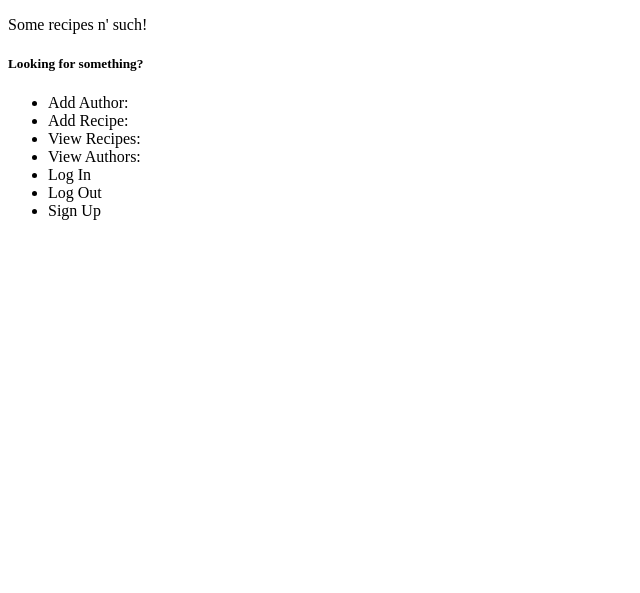
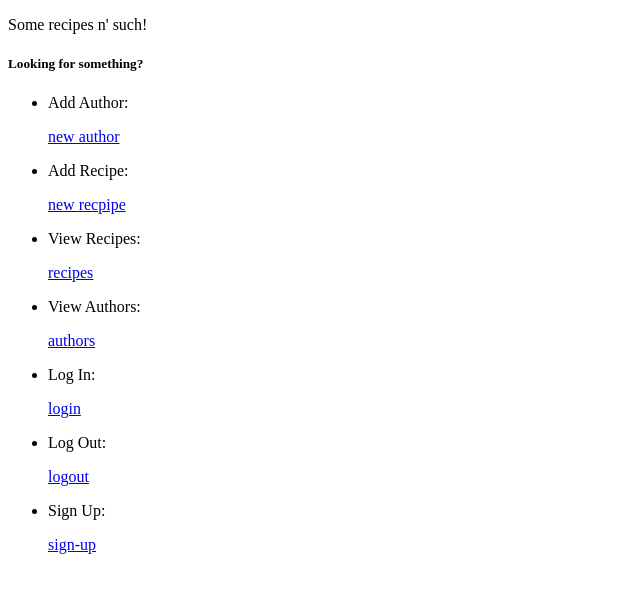
Before and after one commit to mdshepard/recipebox, a Django app: page / in a window 1280 px wide. Shown: the top 593 px of the page, without its empty margins (0-640 px from the left). Run offline with Django 3.2, Linux system fonts and the light colour scheme; data that the repository does not hold is empty.

Commit message:
fixed add_author bug

```diff
--- a/recipebox/templates/add_author.html
+++ b/recipebox/templates/add_author.html
@@ -1,4 +1,4 @@
-{% extends 'base.html' %}
+{% extends 'index.html' %}
 
 {% block content %}
 
--- a/recipebox/templates/index.html
+++ b/recipebox/templates/index.html
@@ -17,13 +17,23 @@
     </ul>
     <h5>Looking for something?</h5>
         <ul>
-            <li>Add Author: <a href="addauthor/"></a> </li>
-            <li>Add Recipe: <a href="addrecipe/"></a> </li>
-            <li>View Recipes: <a href="recipe/"></a> </li>
-            <li>View Authors:  <a href="authors/"></a> </li>
-            <li>Log In</li>
-            <li>Log Out</li>
-            <li>Sign Up</li>
+            <li>Add Author:  </li>
+                <p><a href="addauthor/">new author</a></p>
+            <li>Add Recipe: </li>
+                <p> <a href="addrecipe/">new recpipe</a></p>
+            <li>View Recipes:  </li>
+                <p><a href="recipe/">recipes</a></p>
+            <li>View Authors:   </li>
+                <p><a href="authors/">authors</a></p>
+            <li>Log In:
+                <p><a href="login/">login</a></p>
+            </li>
+            <li>Log Out:
+                <p><a href="logout/">logout</a></p>
+            </li>
+            <li>Sign Up:
+                <p><a href="signup/">sign-up</a></p>
+            </li>
         </ul>
 </body>
 </html>
```
